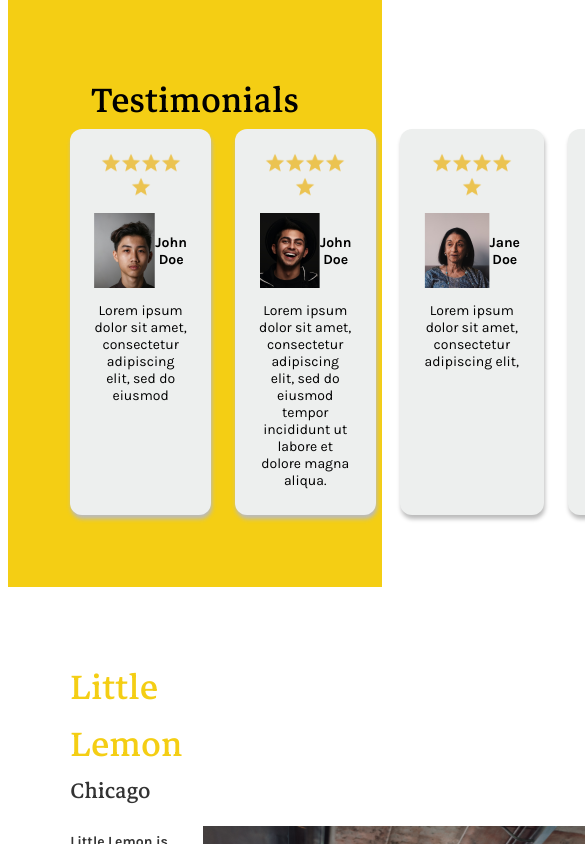
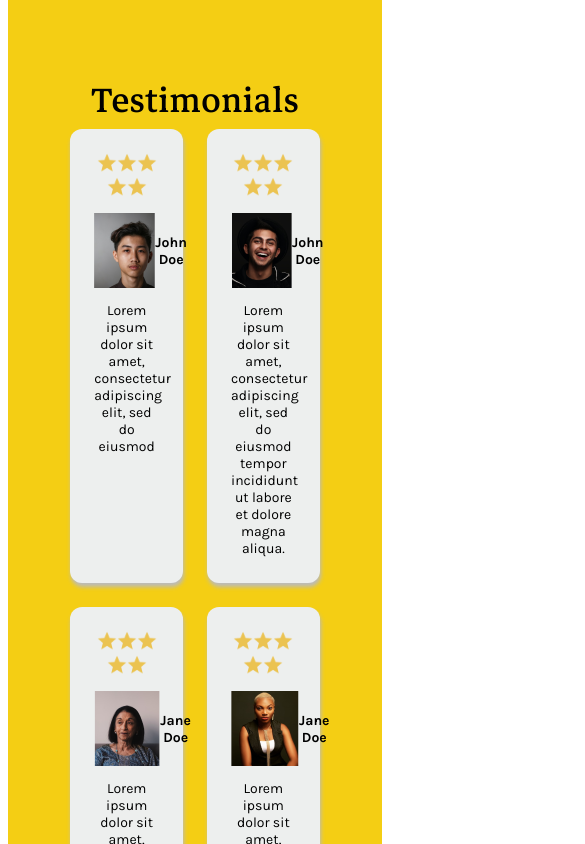
Before and after one commit to katgur/little-lemon, a React (Create React App) app: page / in a window 390 px wide. Shown: the part 1720-2564 px from the top of the page, 585 px wide, since content can reach past the window. Built offline with nearby package versions, Linux system fonts and the light colour scheme.

Commit message:
- Added responsiveness to Testimonials section

```diff
--- a/package.json
+++ b/package.json
@@ -8,6 +8,7 @@
     "@testing-library/user-event": "^13.5.0",
     "react": "^18.2.0",
     "react-dom": "^18.2.0",
+    "react-router": "^6.15.0",
     "react-scripts": "5.0.1",
     "web-vitals": "^2.1.4"
   },
--- a/src/component/Testimonials.css
+++ b/src/component/Testimonials.css
@@ -6,16 +6,17 @@
 
 .testimonials > div {
     display: flex;
-    flex-flow: row;
+    flex-flow: row wrap;
     gap: 24px;
 }
 
 .testimonials > div > * {
-    flex: 1 1 1;
+    flex: 1 1 auto;
 }
 
 .testimonials .card {
     padding: 12px 24px;
+    width: var(--col-2);
 }
 
 .testimonials .star-section {
@@ -24,11 +25,7 @@
 
 .testimonials .persona-section {
     display: flex;
-    flex-flow: row no-wrap;
+    flex-flow: row;
     align-items: center;
     justify-content: space-around;
 }
-
-.testimonials .card > p {
-    float: left;
-}
```
Also changed, not shown: 1 other file (tests, documents, lock files or other folders).
